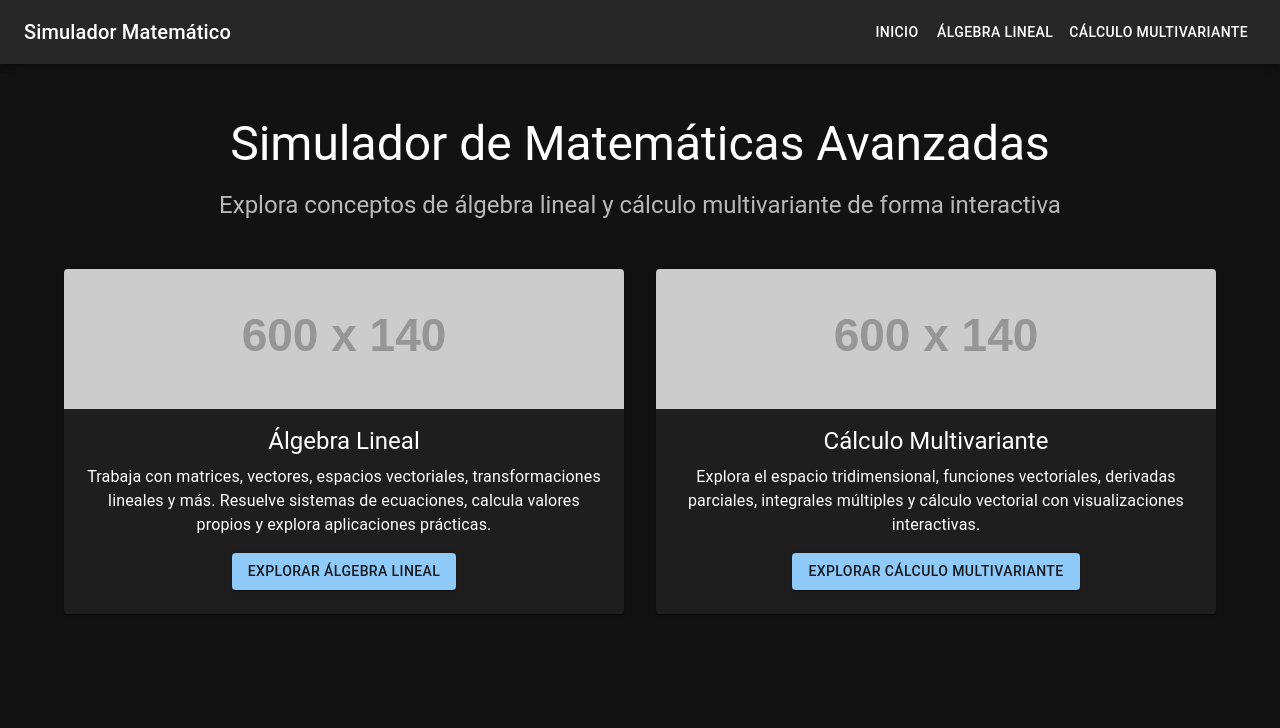
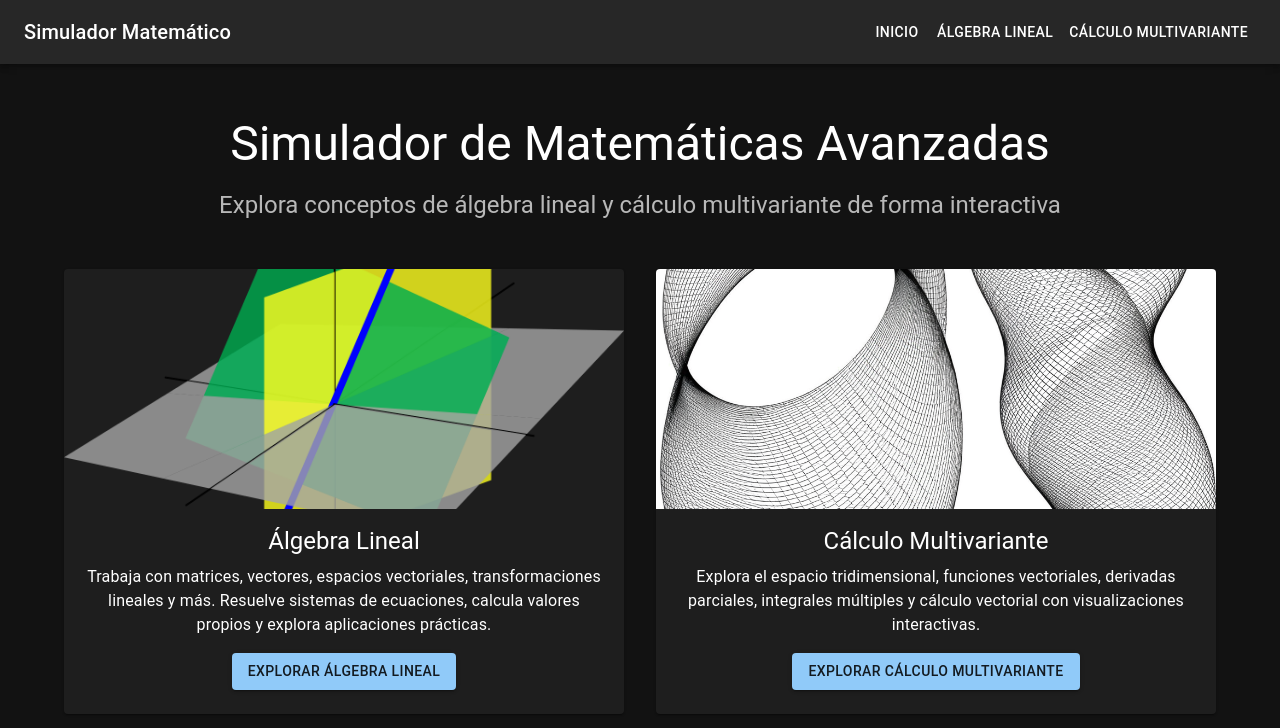
Before and after one commit to pjvalverde/algebra-lineal-simulator, a React (Vite) app: page / in a window 1280 px wide. Shown: the top 728 px of the page. Built offline with nearby package versions, Linux system fonts and the light colour scheme.

Commit message:
Actualiza las referencias a las imágenes en LandingPage para usar archivos locales

```diff
--- a/src/LandingPage.jsx
+++ b/src/LandingPage.jsx
@@ -1,6 +1,9 @@
 import React from 'react';
 import { Link } from 'react-router-dom';
 import { Box, Typography, Container, Grid, Card, CardContent, CardMedia, Button } from '@mui/material';
+// Importar las imágenes locales
+import planarImage from './images/planar2.png';
+import curvilinearImage from './images/curvilinear2.png';
 
 function HomePage() {
   return (
@@ -19,8 +22,8 @@ function HomePage() {
             <Card sx={{ height: '100%', display: 'flex', flexDirection: 'column' }}>
               <CardMedia
                 component="img"
-                height="140"
-                image="https://via.placeholder.com/600x140?text=Algebra+Lineal"
+                height="240"
+                image={planarImage}
                 alt="Álgebra Lineal"
               />
               <CardContent sx={{ flexGrow: 1 }}>
@@ -42,8 +45,8 @@ function HomePage() {
             <Card sx={{ height: '100%', display: 'flex', flexDirection: 'column' }}>
               <CardMedia
                 component="img"
-                height="140"
-                image="https://via.placeholder.com/600x140?text=Calculo+Multivariante"
+                height="240"
+                image={curvilinearImage}
                 alt="Cálculo Multivariante"
               />
               <CardContent sx={{ flexGrow: 1 }}>
```
